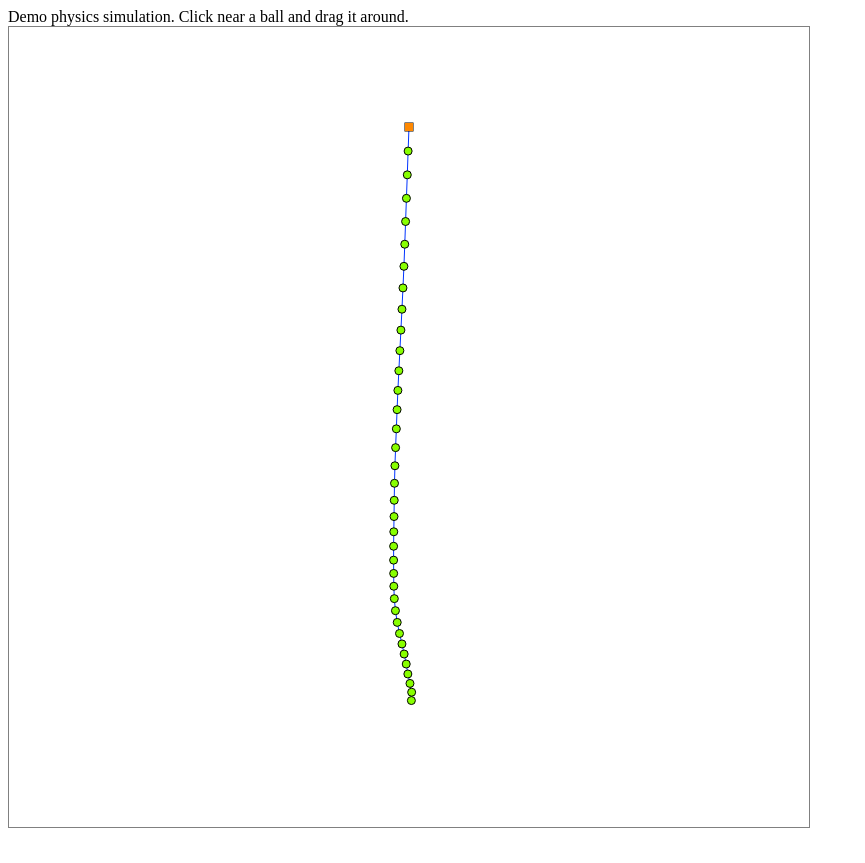
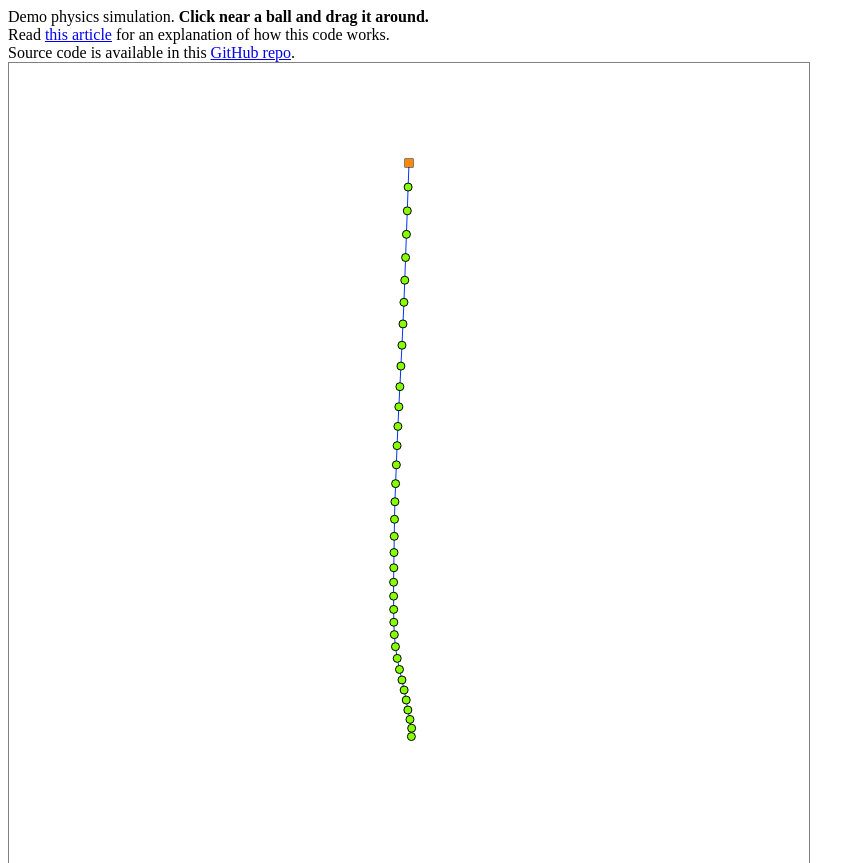
Before and after one commit to cosinekitty/chainsim, a plain HTML site: page index.html in a window 1280 px wide. Shown: the top 863 px of the page, without its empty margins (0-865 px from the left). Before the commit the page ends 840 px from the top, so only its background shows below. Drawn offline with Linux system fonts and the light colour scheme.

Commit message:
Added links from the demo page to GitHub repo and Medium article.

```diff
--- a/index.html
+++ b/index.html
@@ -8,7 +8,18 @@
 
     <body>
         <div>
-            Demo physics simulation. Click near a ball and drag it around.
+            Demo physics simulation.
+            <b>Click near a ball and drag it around.</b>
+        </div>
+
+        <div>
+            Read <a href="https://medium.com/@cosinekitty/physical-simulation-with-javascript-in-the-html5-canvas-27dc6ea121cf?source=friends_link&sk=829b896e3822b7edb60f4c77dd03f308">this article</a>
+            for an explanation of how this code works.
+        </div>
+
+        <div>
+            Source code is available
+            in this <a href="https://github.com/cosinekitty/chainsim">GitHub repo</a>.
         </div>
 
         <div>
```
Also changed, not shown: 1 other file.
